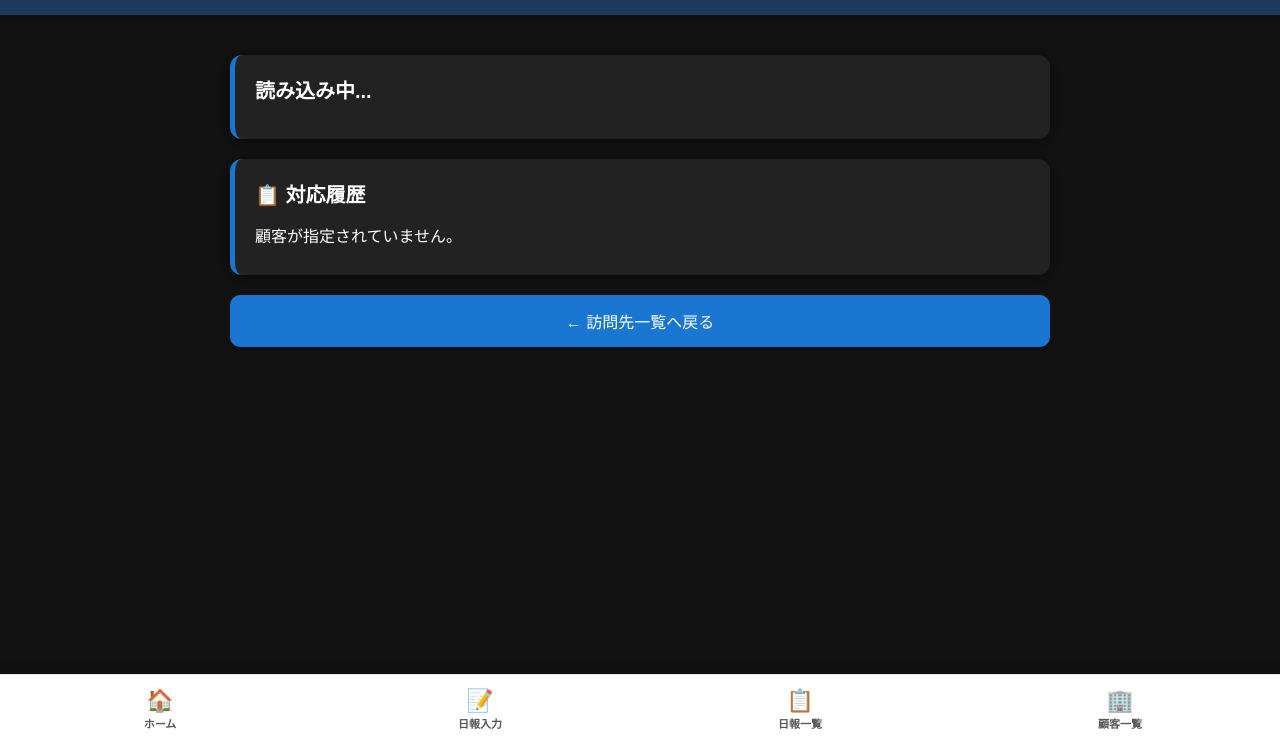
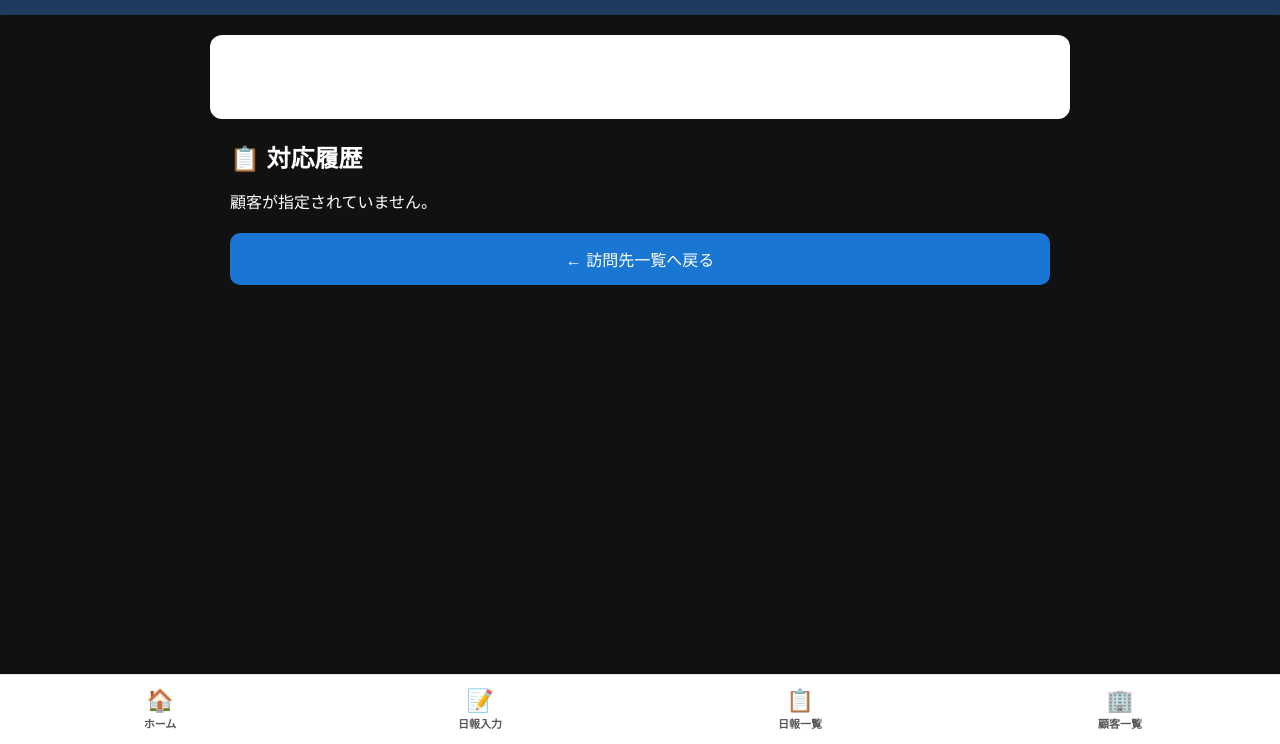
Before and after one commit to ta08ke05ichi-beep/NippoApp, a plain HTML site: page pages/visit-history.html in a window 1280 px wide. Shown: the part 56-800 px from the top of the page. Drawn offline with Linux system fonts and the light colour scheme.

Commit message:
Add files via upload

```diff
--- a/css/visit-history.css
+++ b/css/visit-history.css
@@ -24,30 +24,6 @@
 main {
 
     padding-bottom: 90px !important;
-
-}
-
-
-/* ==============================
-   共通カード
-============================== */
-
-.card {
-
-    background: #222 !important;
-
-    color: #fff !important;
-
-    margin: 20px !important;
-
-    padding: 20px !important;
-
-    border-radius: 12px !important;
-
-    box-shadow:
-        0 2px 8px rgba(0,0,0,.4) !important;
-
-    border-left: 5px solid #1976d2 !important;
 
 }
 
@@ -267,3 +243,26 @@
     }
 
 }
+
+.history-section {
+
+    margin: 20px;
+
+    padding: 0;
+
+    background: transparent;
+
+    border: none;
+
+    box-shadow: none;
+
+}
+
+
+.history-section h2 {
+
+    margin: 0 0 15px;
+
+    color: #fff !important;
+
+}
--- a/pages/visit-history.html
+++ b/pages/visit-history.html
@@ -52,7 +52,7 @@
 
     <!-- 訪問履歴 -->
 
-    <div class="card">
+    <div class="history-section">
 
     <h2>
         📋 対応履歴
```
Lines whose indentation alone changed are shown as unchanged.
